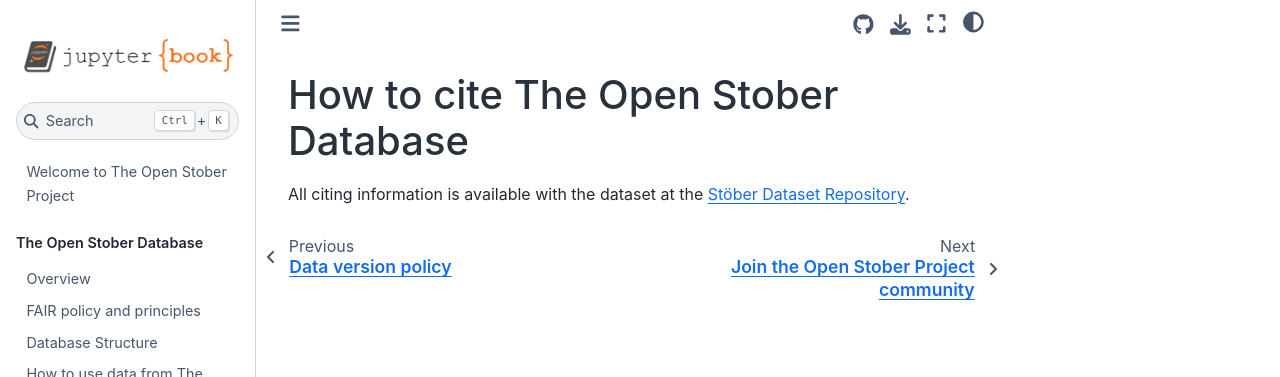
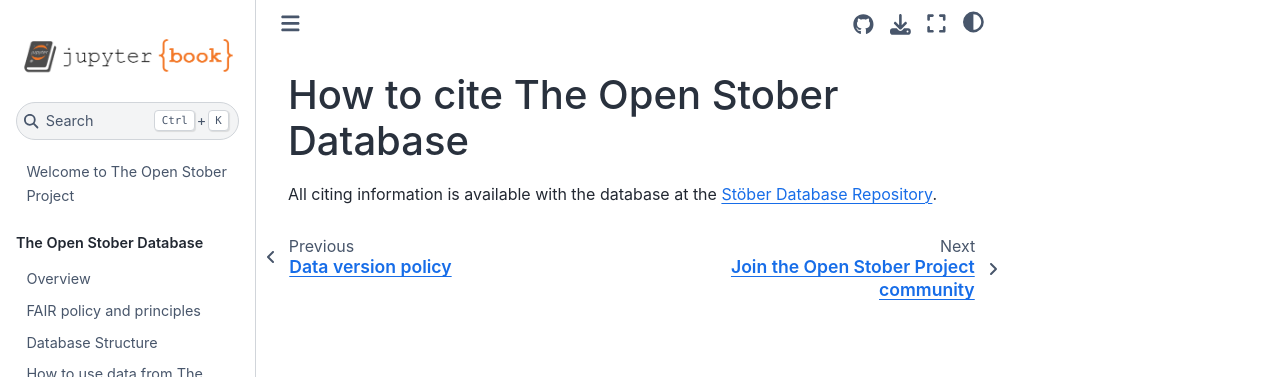
Before and after one commit to open-nanosystems/open-stober-project, a Jupyter Book: the page built from docs/database/how-to-cite.md, in a window 1280 px wide. Shown: the top 377 px of the page. Built offline with Jupyter Book 1.0.4 settings and Sphinx 7.4.7 and the Sphinx Book theme 1.1.4, drawn with Linux system fonts in a browser that asks for light colours.

Commit message:
Update how-to-cite.md

```diff
--- a/docs/database/how-to-cite.md
+++ b/docs/database/how-to-cite.md
@@ -1,2 +1,2 @@
 # How to cite The Open Stober Database
-All citing information is available with the dataset at the [Stöber Dataset Repository](https://doi.org/10.17605/OSF.IO/NR842).
+All citing information is available with the database at the [Stöber Database Repository](https://doi.org/10.17605/OSF.IO/NR842).
```
